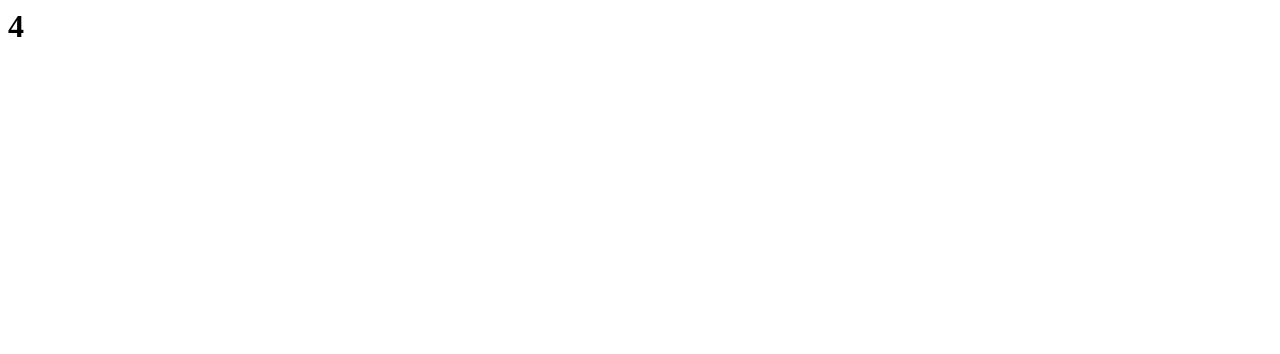
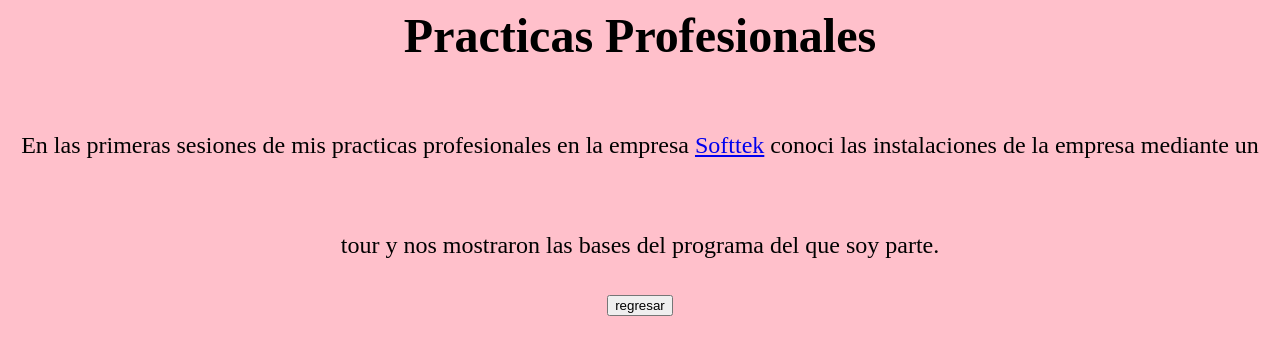
Before and after one commit to roksster/practs, a plain HTML site: page index.html in a window 1280 px wide. Drawn offline with Linux system fonts and the light colour scheme.

Commit message:
Update index.html

```diff
--- a/index.html
+++ b/index.html
@@ -3,9 +3,39 @@
     <meta charset="UTF-8">
     <meta http-equiv="X-UA-Compatible" content="IE=edge">
     <meta name="viewport" content="width=device-width, initial-scale=1.0">
-    <title>practs</title>
+    <title>Practicas Profesionales</title>
 </head>
 <body>
-    <h1>4</h1>
+    <center>
+        <h1>Practicas Profesionales</h1>
+        <p>
+
+            En las primeras sesiones de mis practicas profesionales en la empresa <a href="https://www.softtek.com/">Softtek</a> conoci las instalaciones de la empresa mediante un tour y nos mostraron las bases del programa del que soy parte.
+            <br>
+            <button onclick="back()" value="regresar">regresar</button>
+        </p>
+    </center>
+
+    <script>
+        function back(){
+        window.location.href = "https://roksster.github.io/personal-menu/";
+        }
+    </script>
+
+    <style>
+        html{
+            background-color: pink;
+            font-size: x-large;
+        }
+
+        p{
+            line-height: 100px;
+        }
+
+
+    </style>
+
+
+
 </body>
 </html>
```
